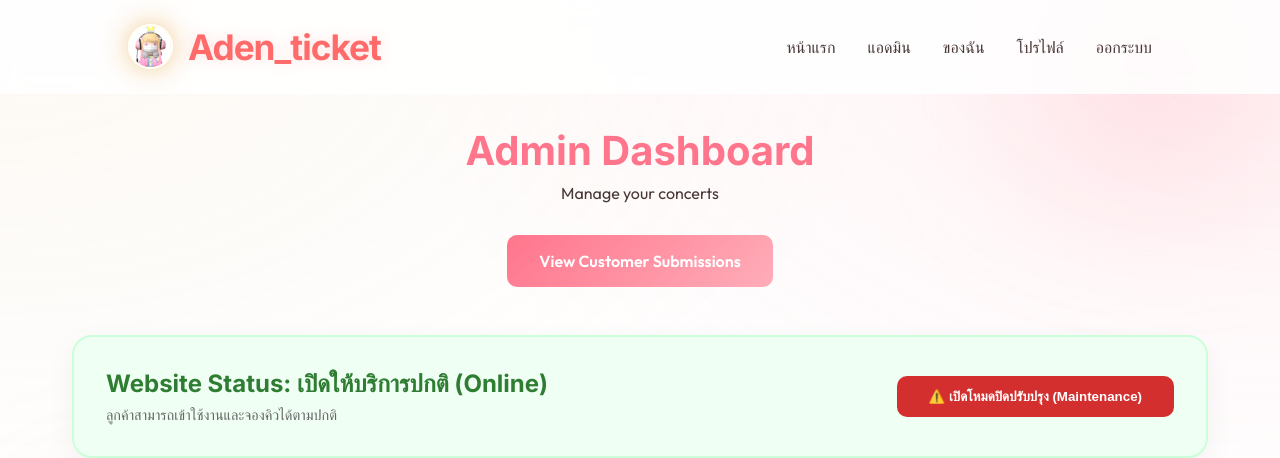
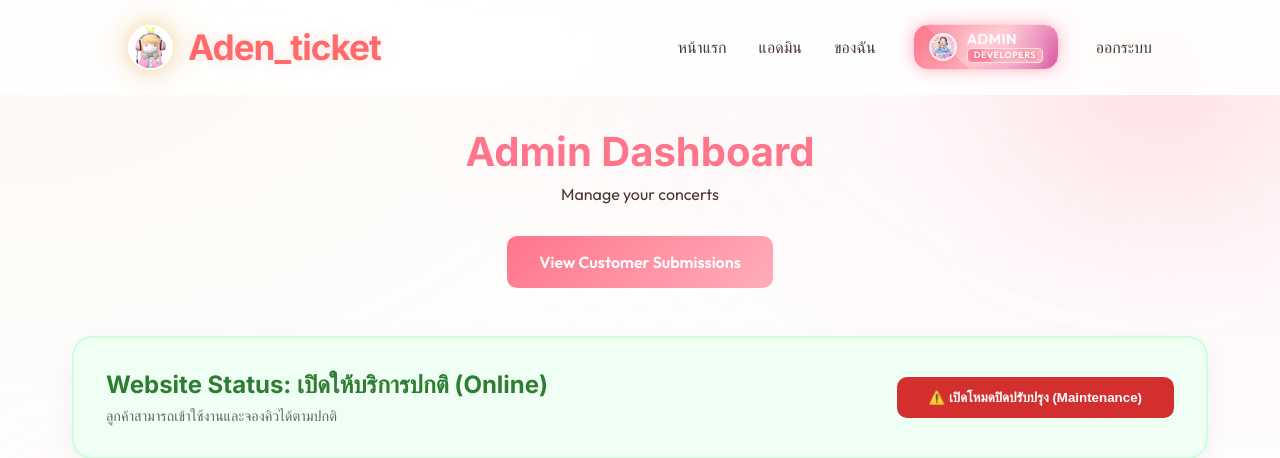
Before and after one commit to Adenupdate/test, a Flask app: page /admin in a window 1280 px wide. Shown: the top 458 px of the page. Run offline with Flask 3, Linux system fonts and the light colour scheme; a user stored in the database is signed in; data comes from the database, SQL or seed files in the repository.

Commit message:
Add files via upload

```diff
--- a/templates/base.html
+++ b/templates/base.html
@@ -40,8 +40,33 @@
 
             {% if current_user.is_authenticated %}
             <li><a href="{{ url_for('my_bookings') }}" class="nav-btn"><span class="nav-text">ของฉัน</span></a></li>
-            <li><a href="#" onclick="openProfileModal(); return false;" class="nav-btn user-nav-btn"><span
-                        class="nav-text">โปรไฟล์</span></a></li>
+
+            <!-- 🎖️ Profile with Rank Badge & Frame -->
+            <li class="user-nav-frame frame-{{ current_user.role if current_user.role else 'user' }}" style="list-style: none; border-radius: 15px; margin: 0 5px;">
+                <a href="#" onclick="openProfileModal(); return false;" class="nav-btn user-nav-btn" style="padding: 6px 15px; display: flex; align-items: center; gap: 10px; text-decoration: none;">
+                    <img src="{{ url_for('static', filename=current_user.profile_image if current_user.profile_image else 'images/profile_default.jpg') }}"
+                         style="width: 28px; height: 28px; border-radius: 50%; object-fit: cover; border: 2px solid rgba(255,255,255,0.8); box-shadow: 0 0 10px rgba(0,0,0,0.1);">
+                    <div style="display: flex; flex-direction: column; align-items: flex-start; line-height: 1.2;">
+                        <span class="user-name-glow" style="font-size: 0.9rem; font-weight: 800;">{{ current_user.username }}</span>
+                        {% if current_user.role == 'developer' %}
+                            <span class="rank-badge badge-developer" style="font-size: 9px; padding: 1px 6px; border-radius: 4px; font-weight: 800;">DEVELOPERS</span>
+                        {% elif current_user.role == 'admin_miru' %}
+                            <span class="rank-badge badge-admin-miru" style="font-size: 9px; padding: 1px 6px; border-radius: 4px; font-weight: 800;">ADMIN MIRU</span>
+                        {% elif current_user.role == 'admin_focus' %}
+                            <span class="rank-badge badge-admin-focus" style="font-size: 9px; padding: 1px 6px; border-radius: 4px; font-weight: 800;">ADMIN FOCUS</span>
+                        {% elif current_user.role == 'admin_assistant' %}
+                            <span class="rank-badge badge-admin-assistant" style="font-size: 9px; padding: 1px 6px; border-radius: 4px; font-weight: 800;">ASSISTANT</span>
+                        {% elif current_user.role == 'admin' %}
+                            <span class="rank-badge badge-admin" style="font-size: 9px; padding: 1px 6px; border-radius: 4px; font-weight: 800;">ADMIN</span>
+                        {% elif current_user.role == 'member' %}
+                            <span class="rank-badge badge-member" style="font-size: 9px; padding: 1px 6px; border-radius: 4px; font-weight: 800;">MEMBER</span>
+                        {% else %}
+                            <span class="rank-badge badge-user" style="font-size: 9px; padding: 1px 6px; border-radius: 4px; font-weight: 800;">USER</span>
+                        {% endif %}
+                    </div>
+                </a>
+            </li>
+
             <li><a href="{{ url_for('logout') }}" class="nav-btn logout-btn"><span class="nav-text">ออกระบบ</span></a></li>
             {% else %}
             <li><a href="{{ url_for('login') }}" class="nav-btn"><span class="nav-text">เข้าสู่ระบบ</span></a></li>
```
